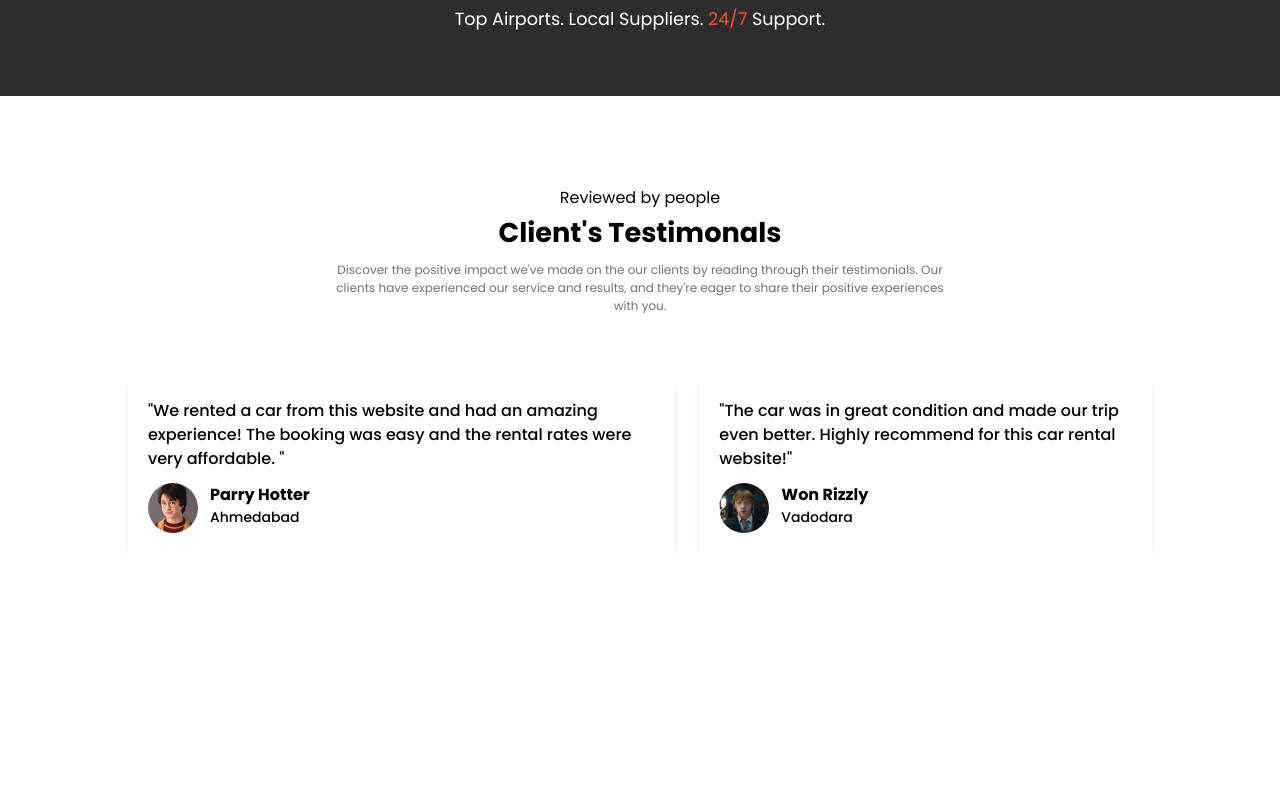
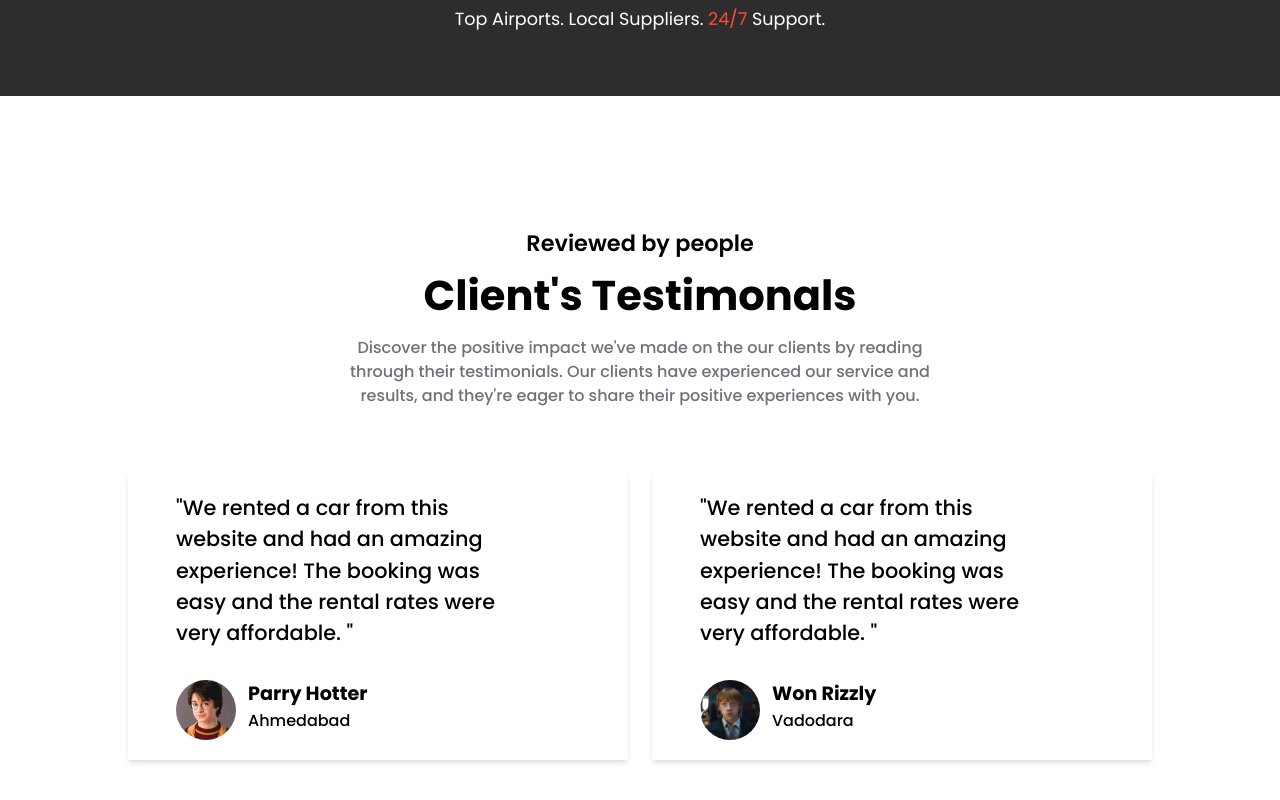
Before and after one commit to darshitjani300/rental-car, a React (Vite) app: page / in a window 1280 px wide. Shown: the part 2762-3562 px from the top of the page. Before the commit the page ends 3315 px from the top, so only its background shows below. Built offline with nearby package versions, Linux system fonts and the light colour scheme.

Commit message:
Did some responsive work

```diff
--- a/src/Components/Home-Comp/Review.jsx
+++ b/src/Components/Home-Comp/Review.jsx
@@ -3,13 +3,15 @@ import React from "react";
 const Review = () => {
   return (
     <div className="h-auto p-container">
-      <div className="flex flex-col gap-16">
-        <div className="flex flex-col justify-center items-center text-center md:w-[60%] mx-auto gap-4 ">
-          <h3 className="leading-3">Reviewed by people</h3>
-          <h1 className="font-bold text-[1.7rem] leading-[25px]">
+      <div className="flex flex-col gap-16 py-10">
+        <div className="flex flex-col justify-center items-center text-center gap-5">
+          <h3 className="leading-3 lg:leading-none font-semibold md:text-[1.1rem] lg:text-[1.3rem] xl:text-[1.4rem]">
+            Reviewed by people
+          </h3>
+          <h1 className="font-bold text-[1.7rem] lg:text-[2.2rem] xl:text-[2.6rem] leading-[25px] lg:leading-none">
             Client's Testimonals
           </h1>
-          <p className="text-[#706f7b] text-[12px]">
+          <p className="text-[#706f7b] font-medium w-[60%] text-[12px] md:text-[14px] xl:text-[1rem]">
             Discover the positive impact we've made on the our clients by
             reading through their testimonials. Our clients have experienced our
             service and results, and they're eager to share their positive
@@ -17,46 +19,42 @@ const Review = () => {
           </p>
         </div>
         <div className=" flex flex-col gap-3 md:flex-row md:gap-6 md:justify-center md:items-center">
-          <div className="bg-[#fff] shadow-md flex flex-col gap-3 justify-start items-start p-5">
-            <h1 className="font-medium">
+          <div className="bg-[#fff] shadow-md flex flex-col gap-3 justify-start items-start lg:px-12 p-5">
+            <h1 className="font-medium lg:w-[80%] lg:text-[1.1rem] xl:text-[1.3rem]">
               "We rented a car from this website and had an amazing experience!
               The booking was easy and the rental rates were very affordable. "
             </h1>
-            <div className="flex gap-3">
+            <div className="flex gap-3 lg:pt-5">
               <img
                 src="/images/p1.jpg"
-                className="w-[50px] rounded-[50%]"
+                className="w-[50px] lg:w-[60px] rounded-[50%]"
                 alt=""
               />
               <div className="">
-                <h3 className="font-bold">Parry Hotter</h3>
-                <h3 className="text-[12px] md:text-[14px] font-medium">
+                <h3 className="font-bold lg:text-[1.2rem]">Parry Hotter</h3>
+                <h3 className="text-[12px] md:text-[14px] lg:text-[1rem] font-medium">
                   Ahmedabad
                 </h3>
               </div>
-
-              <div></div>
             </div>
           </div>
-          <div className="bg-[#fff] shadow-md flex flex-col gap-3 justify-start items-start p-5">
-            <h1 className="font-medium">
-              "The car was in great condition and made our trip even better.
-              Highly recommend for this car rental website!"
+          <div className="bg-[#fff] shadow-md flex flex-col gap-3 justify-start items-start lg:px-12 p-5">
+            <h1 className="font-medium lg:w-[80%] lg:text-[1.1rem] xl:text-[1.3rem]">
+              "We rented a car from this website and had an amazing experience!
+              The booking was easy and the rental rates were very affordable. "
             </h1>
-            <div className="flex gap-3">
+            <div className="flex gap-3 lg:pt-5">
               <img
                 src="/images/wonpisli.jpg"
-                className="w-[50px] rounded-[50%]"
+                className="w-[50px] lg:w-[60px] rounded-[50%]"
                 alt=""
               />
               <div className="">
-                <h3 className="font-bold">Won Rizzly</h3>
-                <h3 className="text-[12px] md:text-[14px] font-medium">
+                <h3 className="font-bold lg:text-[1.2rem]">Won Rizzly</h3>
+                <h3 className="text-[12px] md:text-[14px] lg:text-[1rem] font-medium">
                   Vadodara
                 </h3>
               </div>
-
-              <div></div>
             </div>
           </div>
         </div>
```
